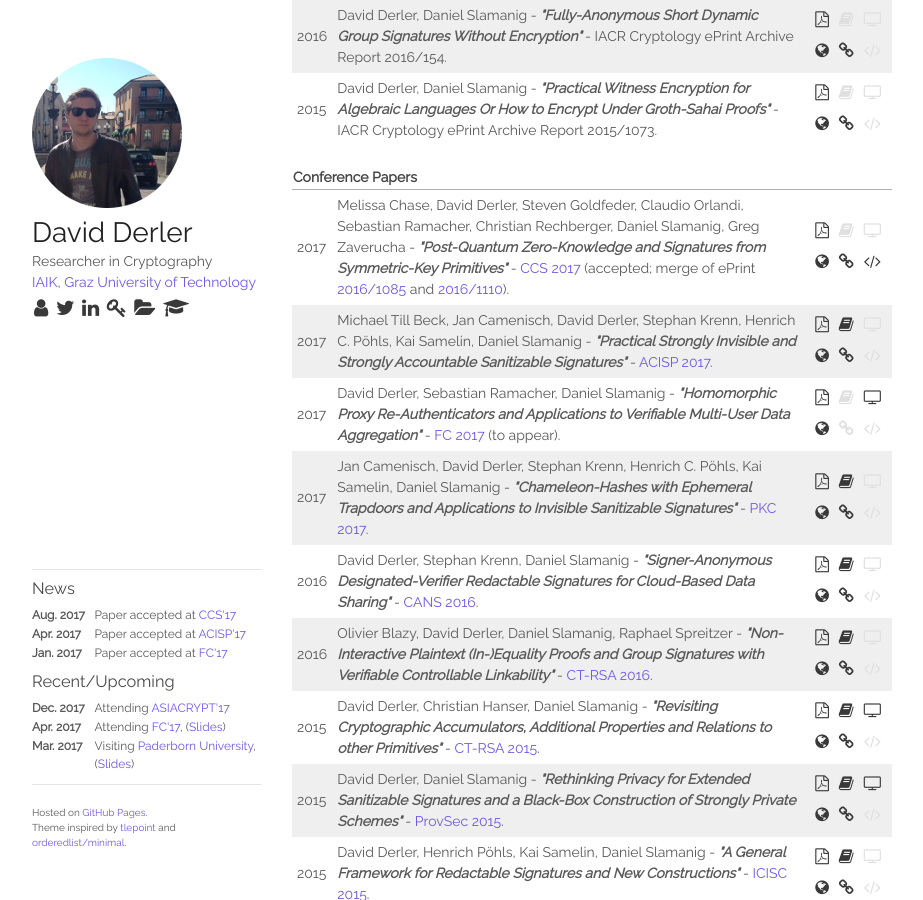
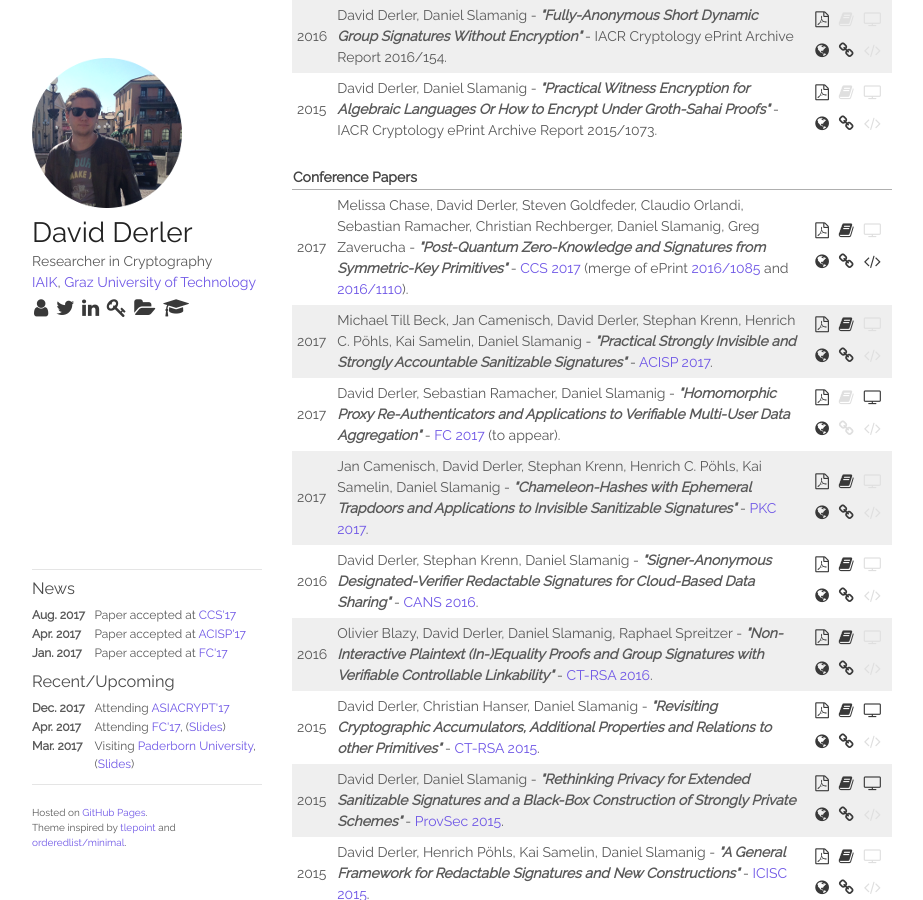
Before and after one commit to derlerd/derlerd.github.io, a Jekyll site: the page built from index.html, in a window 1280 px wide and 900 px high, scrolled down 1131 px. Shown: the whole window, without its empty margins (178-1101 px from the left). Built offline with Jekyll 4.4.1, drawn with Linux system fonts in a browser that asks for light colours.

Commit message:
update ccs'17 pub info

```diff
--- a/_proc/2017-08-02-pqsig.markdown
+++ b/_proc/2017-08-02-pqsig.markdown
@@ -5,9 +5,10 @@
 authors: Melissa Chase, David Derler, Steven Goldfeder, Claudio Orlandi, Sebastian Ramacher, Christian Rechberger, Daniel Slamanig, Greg Zaverucha
 venue: CCS 2017
 vurl: https://www.sigsac.org/ccs/CCS2017/
-vatt: (accepted; merge of ePrint <a href="https://eprint.iacr.org/2016/1085">2016/1085</a> and <a href="https://eprint.iacr.org/2016/1110">2016/1110</a>)
+vatt: (merge of ePrint <a href="https://eprint.iacr.org/2016/1085">2016/1085</a> and <a href="https://eprint.iacr.org/2016/1110">2016/1110</a>)
 pdf: https://eprint.iacr.org/2017/279.pdf
 web: https://eprint.iacr.org/2017/279
 bib: http://dblp.uni-trier.de/rec/bibtex/journals/iacr/ChaseDGORRSZ17
 github: publications/code/pqsigs.html
+pub: http://doi.acm.org/10.1145/3133956.3133997
 ---
```
